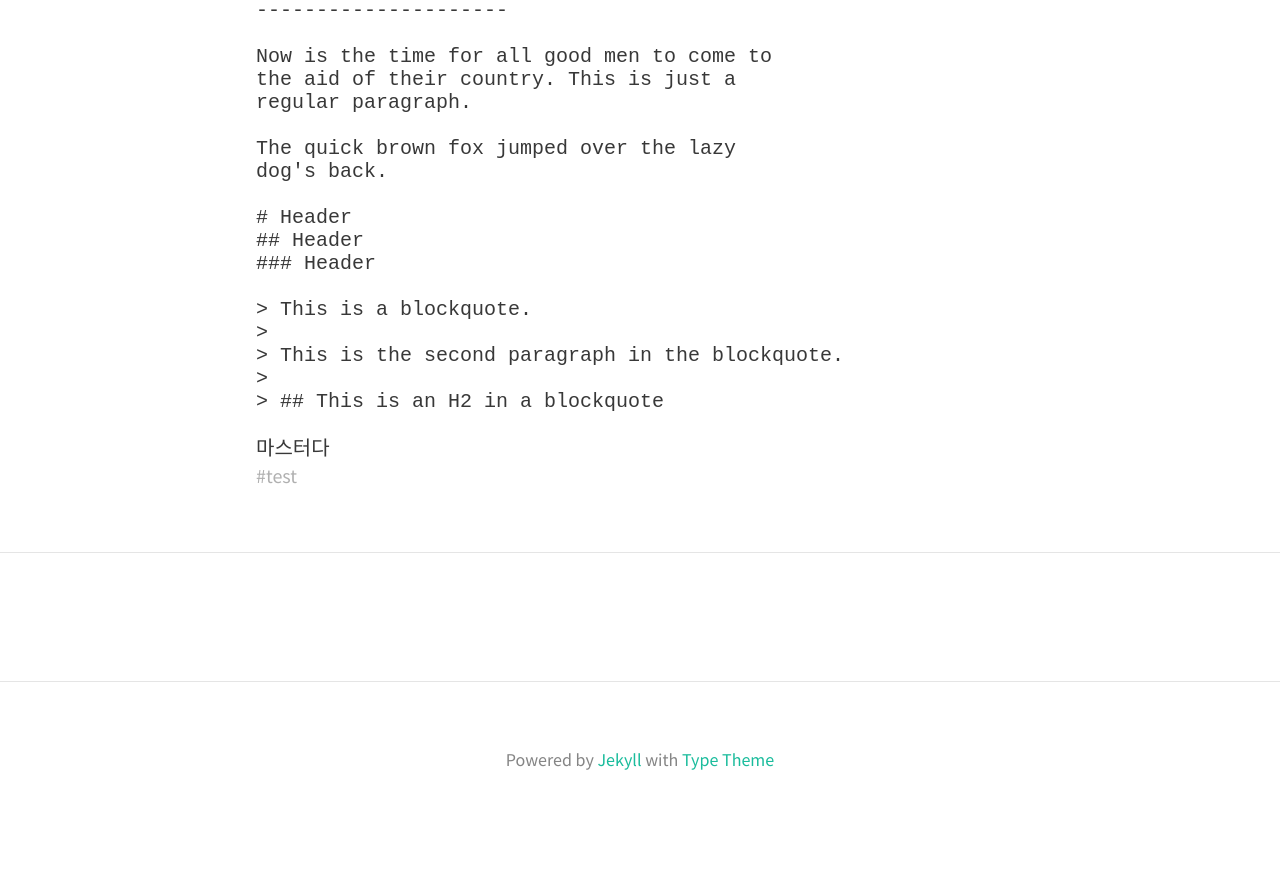
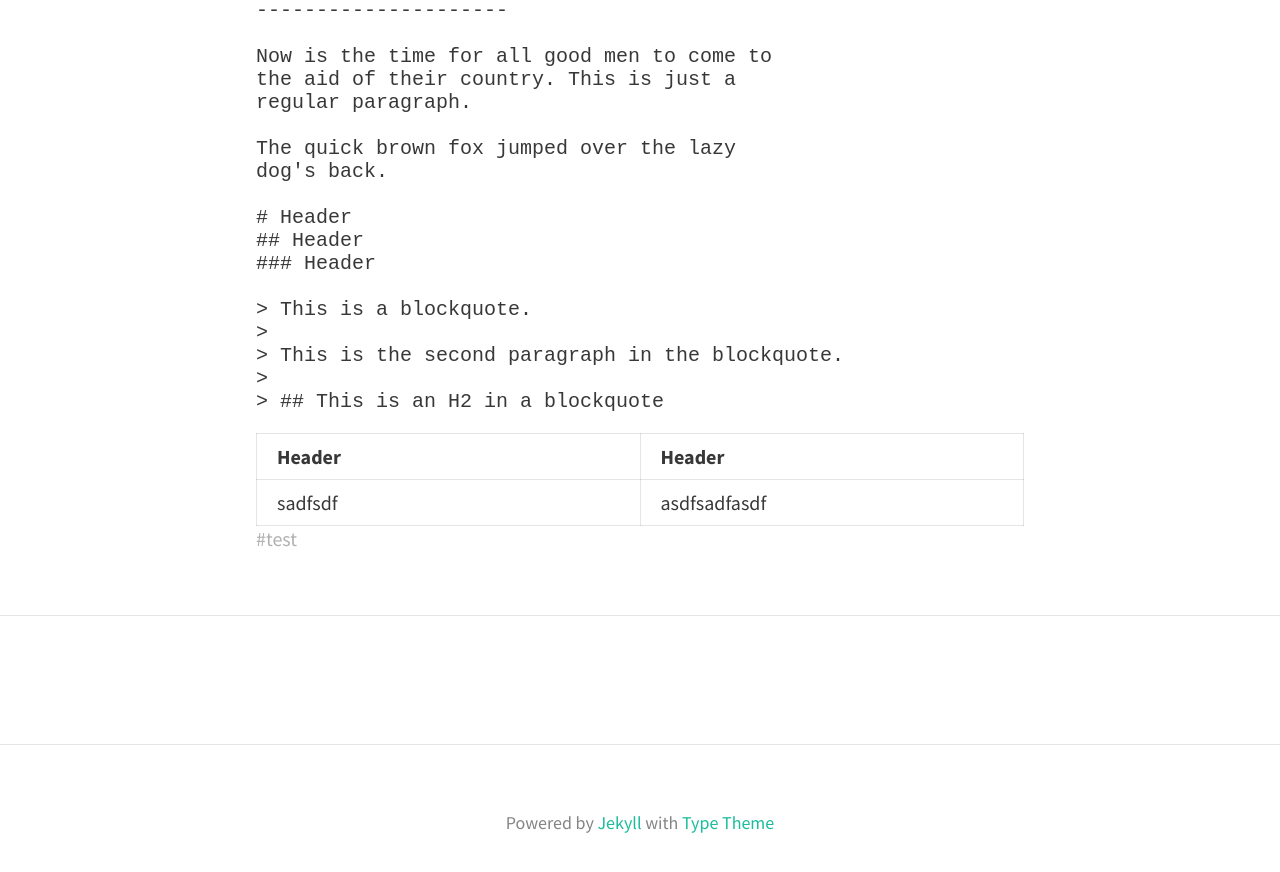
Before and after one commit to midone0930/midone0930.github.io, a Jekyll site: the page built from _posts/2018-03-06-test.md, in a window 1280 px wide and 900 px high, scrolled down 1213 px. Shown: the top 872 px of the window. Built offline with Jekyll 4.4.1, drawn with Linux system fonts in a browser that asks for light colours; nearby versions of some CDN libraries; comment, search, counter and statistics services are not loaded; before the commit the page ends 2050 px from its top, so only the background shows below that.

Commit message:
Update 2018-03-06-test.md

````diff
--- a/_posts/2018-03-06-test.md
+++ b/_posts/2018-03-06-test.md
@@ -52,4 +52,6 @@ dog's back.
 > ## This is an H2 in a blockquote
 ```
 
-마스터다
+|Header|Header|
+|---|---|
+|sadfsdf|asdfsadfasdf|
````
